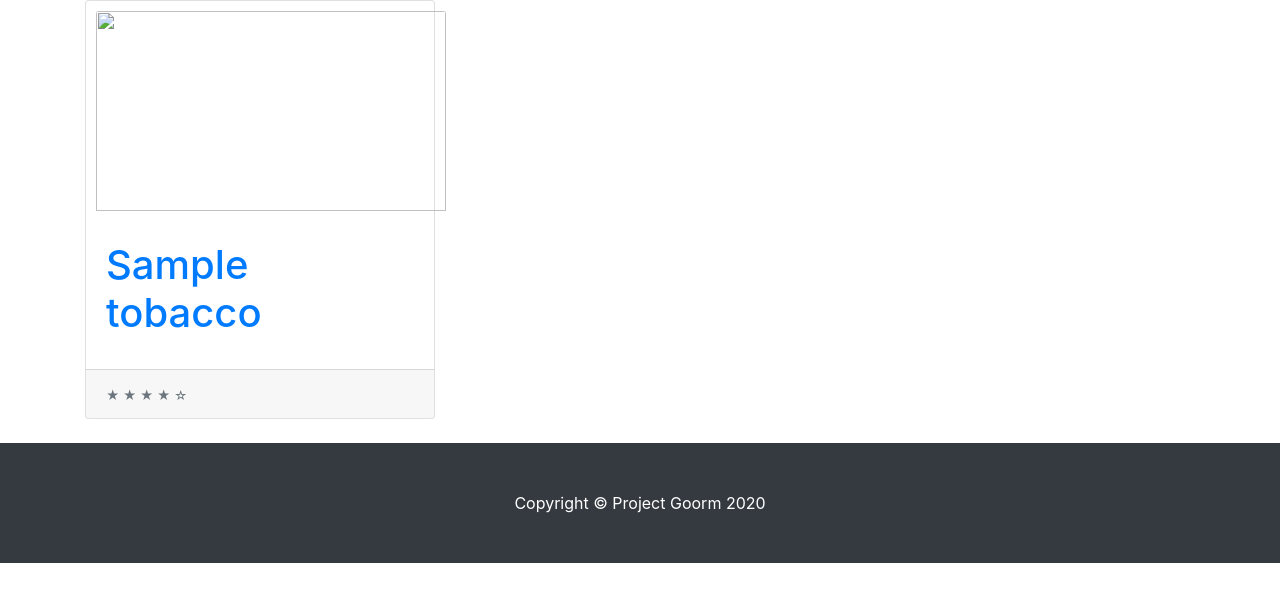
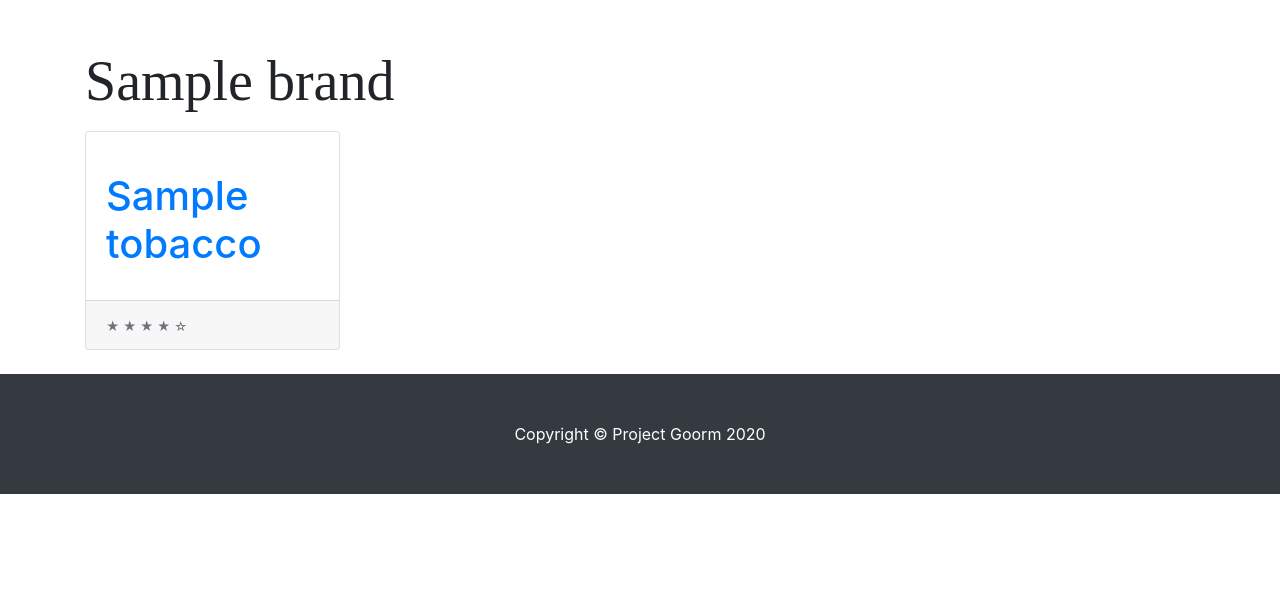
Before and after one commit to labiss96/django-goorm, a Django app: page /goorm/brand_detail/1 in a window 1280 px wide. Shown: the part 80-682 px from the top of the page. Run offline with Django 3.2, Linux system fonts and the light colour scheme; tables that the repository leaves empty hold one stand-in row (values such as "Sample post"); some libraries are stand-ins or nearby versions; some web fonts are replaced.

Commit message:
브랜드 디테일 카드 크기와 브랜드 글씨체

```diff
--- a/goorm/templates/goorm/brand_detail.html
+++ b/goorm/templates/goorm/brand_detail.html
@@ -1,15 +1,18 @@
 {% extends 'base.html' %}
 {% block content %}
+<br>
+<br>
+<p class="card-text display-4" style="font-family: 'Eoe_Zno_B';">{{brand}}</p>
+
 
 <div class="row">
 
     {%for tobacco in tobaccos%}
 
-
-    <div class="col-lg-4 col-md-6 mb-4">
+    <div class="col-lg-3 col-md-6 mb-4">
         <div class="card h-100">
             <a href="#"><img class="card-img-top" src="{{tobacco.img.url}}"
-                    style='width:350px; height: 200px; display:block; margin:10px; text-align: center;' alt=""></a>
+                    style='height: auto; display:block; padding:10px; text-align: center;' alt=""></a>
             <div class="card-body">
                 <h4 class="card-title">
                     <a href="{% url 'goorm:detail' tobacco.id %}">
@@ -28,6 +31,9 @@
 
 </div>
 
+<style>
+@font-face { font-family: 'Eoe_Zno_B'; src: url('https://cdn.jsdelivr.net/gh/projectnoonnu/noonfonts_eight@1.0/Eoe_Zno_B.woff') format('woff'); font-weight: normal; font-style: normal; }
+</style>
 
 
 
--- a/goorm/views.py
+++ b/goorm/views.py
@@ -160,7 +160,8 @@
 
 def brand_filter(request , brand_id) :
    brand_tobacco=Tobacco.objects.filter(brand = brand_id)
-   return render(request, 'goorm/brand_detail.html' ,{'tobaccos':brand_tobacco})
+   brand = Brand.objects.get(pk=brand_id)
+   return render(request, 'goorm/brand_detail.html' ,{'tobaccos':brand_tobacco, 'brand': brand})
 
 def search(request):
     if request.GET.get('q'):
```
